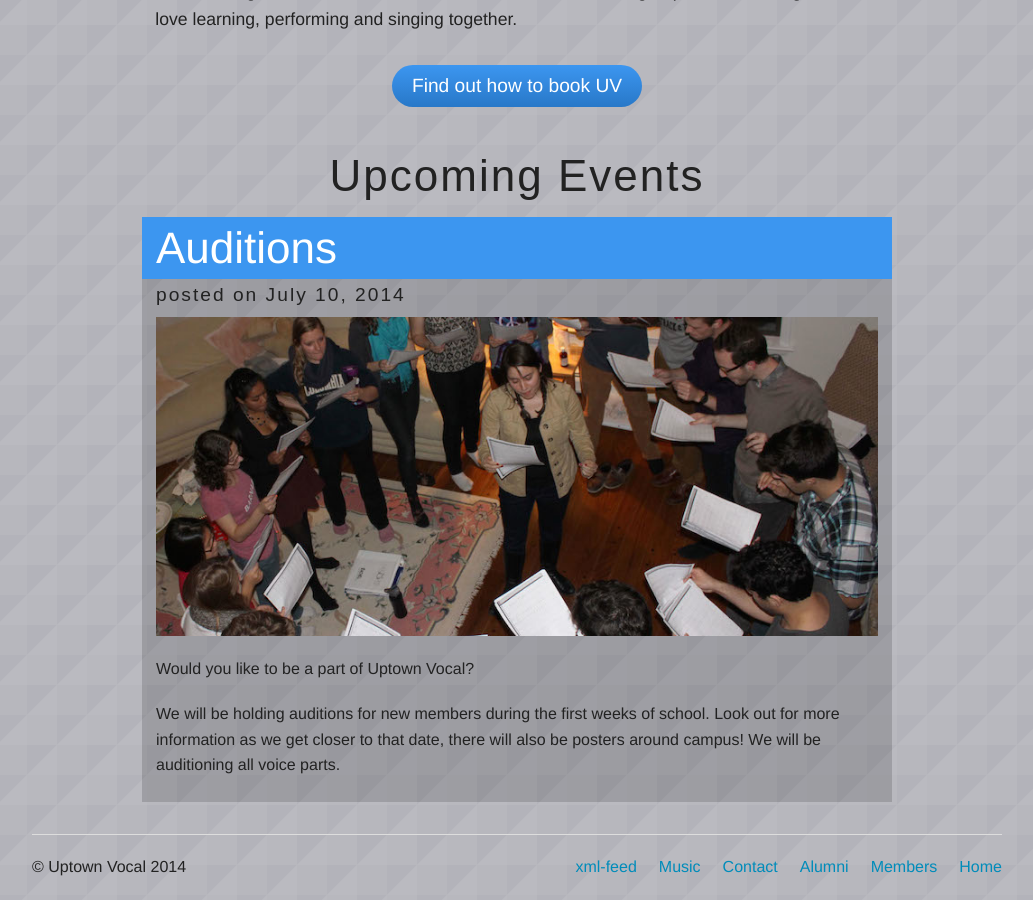
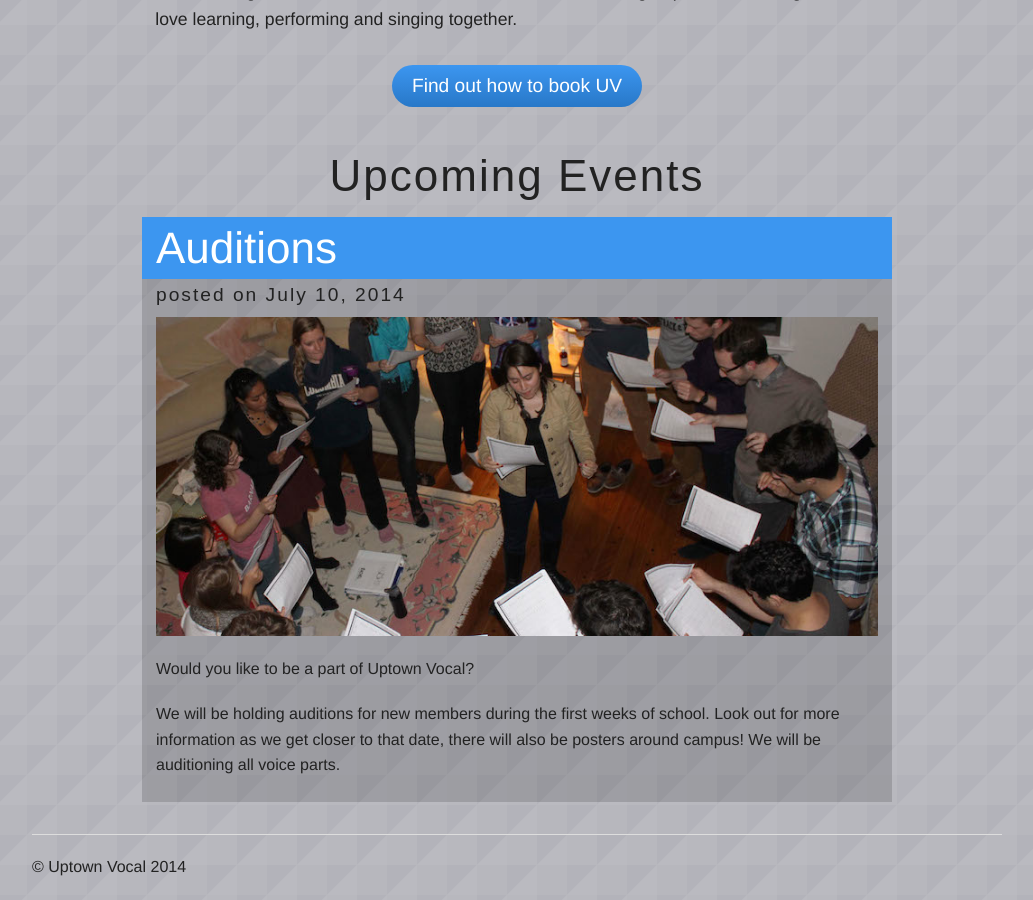
Before and after one commit to uptownvocal/uptownvocal.github.io, a Jekyll site: the page built from index.html, in a window 1280 px wide and 900 px high, scrolled down 695 px. Shown: the whole window, without its empty margins (123-1156 px from the left). Built offline with Jekyll 4.4.1, drawn with Linux system fonts in a browser that asks for light colours; some web fonts are replaced.

Commit message:
Bug: Navbar sticking to sides

```diff
--- a/_includes/footer.html
+++ b/_includes/footer.html
@@ -7,7 +7,7 @@
         <p>© Uptown Vocal {{ site.time | date: "%Y" }}</p>
       </div>
       <div class="large-6 columns">
-        <ul class="inline-list right">
+  <!--  <ul class="inline-list right">
 
           {% for page in site.pages %}
           {% if page.footer %}
@@ -17,7 +17,7 @@
           {% endif %}
           {% endfor %}
 
-        </ul>
+        </ul> -->
       </div>
     </div>
   </div>
--- a/_includes/header.html
+++ b/_includes/header.html
@@ -9,6 +9,7 @@
     <div class="large-8 columns">
 
       <div class="row">
+        <div class="columns">
           <ul class="even-5 button-group">
             <li><a href="{{ site.baseurl }}/"
               {% if page.title == 'Home' %}
@@ -47,6 +48,7 @@
             </a></li>
           </ul>
         </div>
+      </div>
 
       <div class="row">
         <div class="columns">
```
Lines whose indentation alone changed are shown as unchanged.
